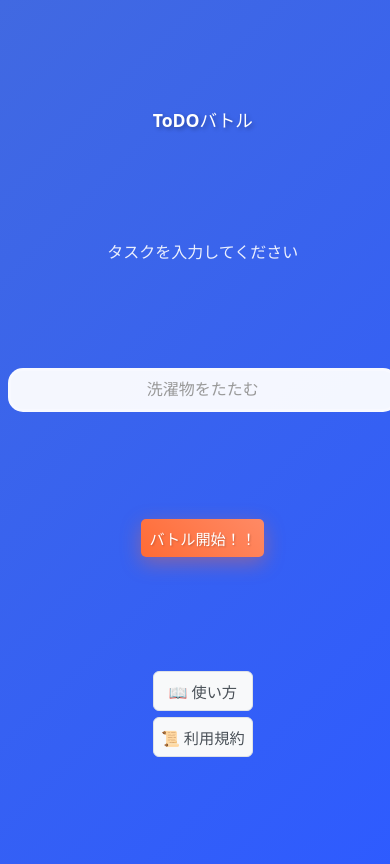
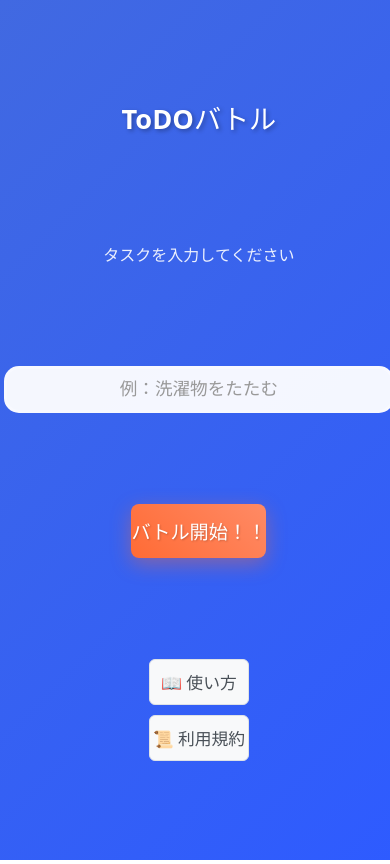
Before and after one commit to rikuto568/1cool-app, a React (Vite) app: page / in a window 390 px wide. Built offline with nearby package versions, Linux system fonts and the light colour scheme; no server answers.

Commit message:
プレイスホルダーの中身に変更と、レスポンシブの微調整

```diff
--- a/src/feature/taskInput/taskinput.css
+++ b/src/feature/taskInput/taskinput.css
@@ -172,67 +172,81 @@
 @media (max-width: 700px) {
   .first-page {
     max-width: 98vw;
-    padding: 18px 4vw;
+    padding: 14px 2vw;
     min-height: 80vh;
     border-radius: 10px;
   }
   .title {
-    font-size: 1.5rem;
+    font-size: 2.2rem; /* タイトルを大きく */
+    margin-bottom: 18px;
+    font-weight: bold;
   }
   .input-text {
-    font-size: 1rem;
-    padding: 10px 10px;
+    font-size: 1.2rem; /* 入力欄も少し大きく */
+    padding: 12px 12px;
   }
   .battle-button button {
-    font-size: 1rem;
-    padding: 10px 18px;
+    font-size: 1.5rem; /* ボタンを大きく */
+    padding: 16px 32px;
+    border-radius: 10px;
   }
   .help-buttons {
-    gap: 12px;
-    margin-top: 12px;
+    gap: 16px;
+    margin-top: 16px;
+  }
+  .help-button {
+    font-size: 1.15rem; /* ヘルプボタンも大きめに */
+    padding: 12px 0;
+  }
+  .head-text {
+    font-size: 1.1rem;
+    margin-bottom: 10px;
+  }
+  .error-message {
+    font-size: 1rem;
+    padding: 7px 7px;
   }
 }
 
 @media (max-width: 480px) {
   .first-page {
     max-width: 100vw;
-    padding: 10px 2vw;
+    padding: 8px 1vw;
     border-radius: 0;
     min-height: 100vh;
     box-shadow: none;
   }
   .title {
+    font-size: 1.7rem; /* スマホでもタイトル大きめ */
+    margin-bottom: 12px;
+    font-weight: bold;
+  }
+  .input-text {
     font-size: 1.1rem;
-    margin-bottom: 10px;
-  }
-  .head-text {
-    font-size: 0.95rem;
-    margin-bottom: 8px;
-  }
-  .input-box {
-    margin-bottom: 10px;
-  }
-  .battle-button {
-    margin-bottom: 10px;
+    padding: 10px 10px;
   }
   .battle-button button {
-    font-size: 0.95rem;
-    padding: 8px 8px;
-    border-radius: 5px;
+    font-size: 1.2rem; /* ボタンも大きめ */
+    padding: 13px 0;
+    border-radius: 8px;
   }
   .help-buttons {
     flex-direction: column;
     align-items: center;
-    gap: 6px;
-    margin-top: 8px;
+    gap: 10px;
+    margin-top: 10px;
   }
   .help-button {
     width: 100%;
-    font-size: 0.95rem;
-    padding: 8px 0;
+    font-size: 1.05rem;
+    padding: 10px 0;
+  }
+  .head-text {
+    font-size: 1rem;
+    margin-bottom: 8px;
   }
   .error-message {
-    font-size: 0.9rem;
-    padding: 5px 5px;
+    font-size: 0.97rem;
+    padding: 6px 6px;
   }
 }
--- a/src/feature/taskInput/taskinput.jsx
+++ b/src/feature/taskInput/taskinput.jsx
@@ -28,7 +28,7 @@ function TaskInput({ task, setTask, startMatching, error }) {
           onChange={(e) => setTask(e.target.value)}
           type="text"
           className="input-text"
-          placeholder="洗濯物をたたむ"
+          placeholder="例：洗濯物をたたむ"
         />
       </div>
       <div className="battle-button">
```
